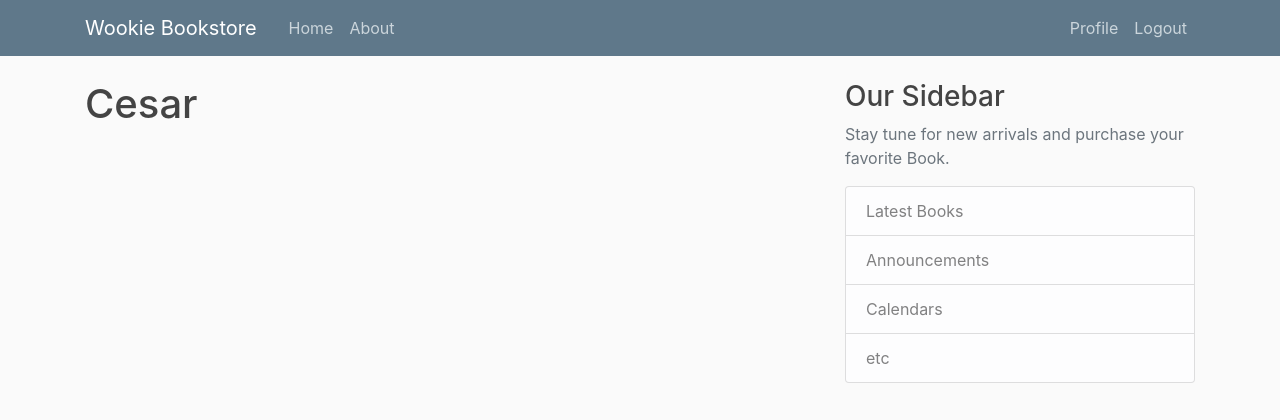
After one commit to cesar-ibarguen/wookie_bookstore, a Django app: page /profile/ in a window 1280 px wide. The commit adds this page. Shown: the top 420 px of the page. Run offline with Django 3.2, Linux system fonts and the light colour scheme; a user stored in the database is signed in; some libraries are stand-ins or nearby versions.

Commit message:
Adding a profile for User

```diff
--- a/Wookie/settings.py
+++ b/Wookie/settings.py
@@ -127,6 +127,8 @@ STATIC_URL = '/static/'
 CRISPY_TEMPLATE_PACK = 'bootstrap4'
 
 LOGIN_REDIRECT_URL = 'bookstore-home'
+LOGIN_URL = 'login'
+
 
 # Default primary key field type
 # https://docs.djangoproject.com/en/3.2/ref/settings/#default-auto-field
--- a/Wookie/urls.py
+++ b/Wookie/urls.py
@@ -22,6 +22,7 @@ from django.contrib.auth import views as auth_views
 urlpatterns = [
     path('admin/', admin.site.urls),
     path('register/', author_views.register, name='register'),
+    path('profile/', author_views.profile, name='profile'),
     path('login/', auth_views.LoginView.as_view(template_name='authors/login.html'), name='login'),
     path('logout/', auth_views.LogoutView.as_view(template_name='authors/logout.html'), name='logout'),
     path('', include('bookstore.urls')),
--- /dev/null
+++ b/authors/templates/authors/profile.html
@@ -0,0 +1,5 @@
+{% extends "bookstore/base.html" %}
+{% load crispy_forms_tags %}
+{% block description %}
+    <h1>{{ user.username }}</h1>
+{% endblock description %}
--- a/authors/views.py
+++ b/authors/views.py
@@ -1,5 +1,6 @@
 from django.shortcuts import redirect, render
 from django.contrib import messages
+from django.contrib.auth.decorators import login_required
 from .form import UserRegisterForm
 
 
@@ -14,3 +15,7 @@ def register(request):
     else:
         form = UserRegisterForm()
     return render(request, 'authors/register.html', {'form': form})
+
+@login_required
+def profile(request):
+    return render(request, 'authors/profile.html')
--- a/bookstore/templates/bookstore/base.html
+++ b/bookstore/templates/bookstore/base.html
@@ -31,8 +31,13 @@
               </div>
               <!-- Navbar Right Side -->
               <div class="navbar-nav">
-                <a class="nav-item nav-link" href="{% url 'login' %}">Login</a>
-                <a class="nav-item nav-link" href="{% url 'register' %}">Register</a>
+                {% if user.is_authenticated %}
+                  <a class="nav-item nav-link" href="{% url 'profile' %}">Profile</a>
+                  <a class="nav-item nav-link" href="{% url 'logout' %}">Logout</a>
+                {% else %}
+                  <a class="nav-item nav-link" href="{% url 'login' %}">Login</a>
+                  <a class="nav-item nav-link" href="{% url 'register' %}">Register</a>
+                {%  endif%}
               </div>
             </div>
           </div>
```
Also changed, not shown: db.sqlite3.
